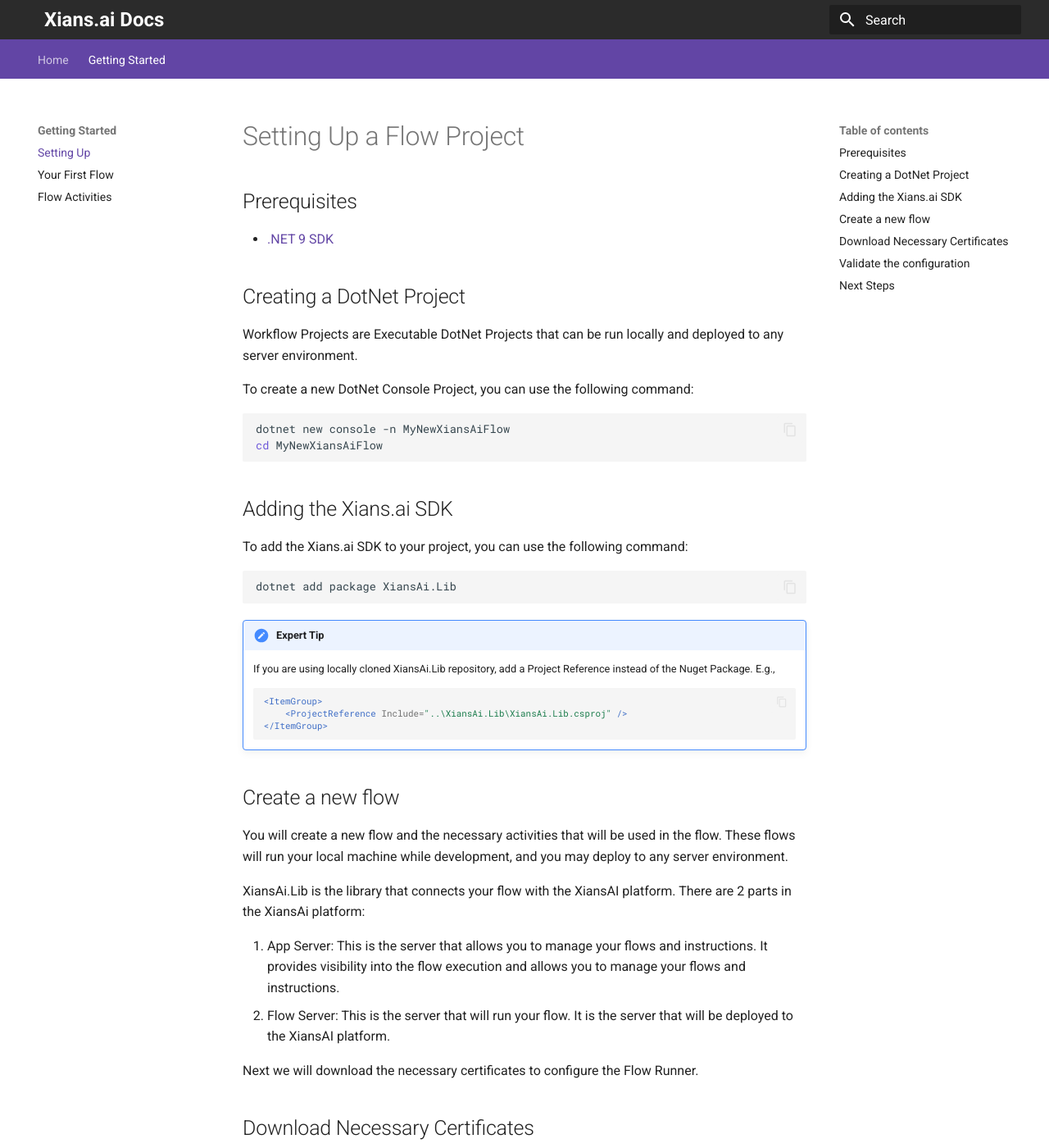
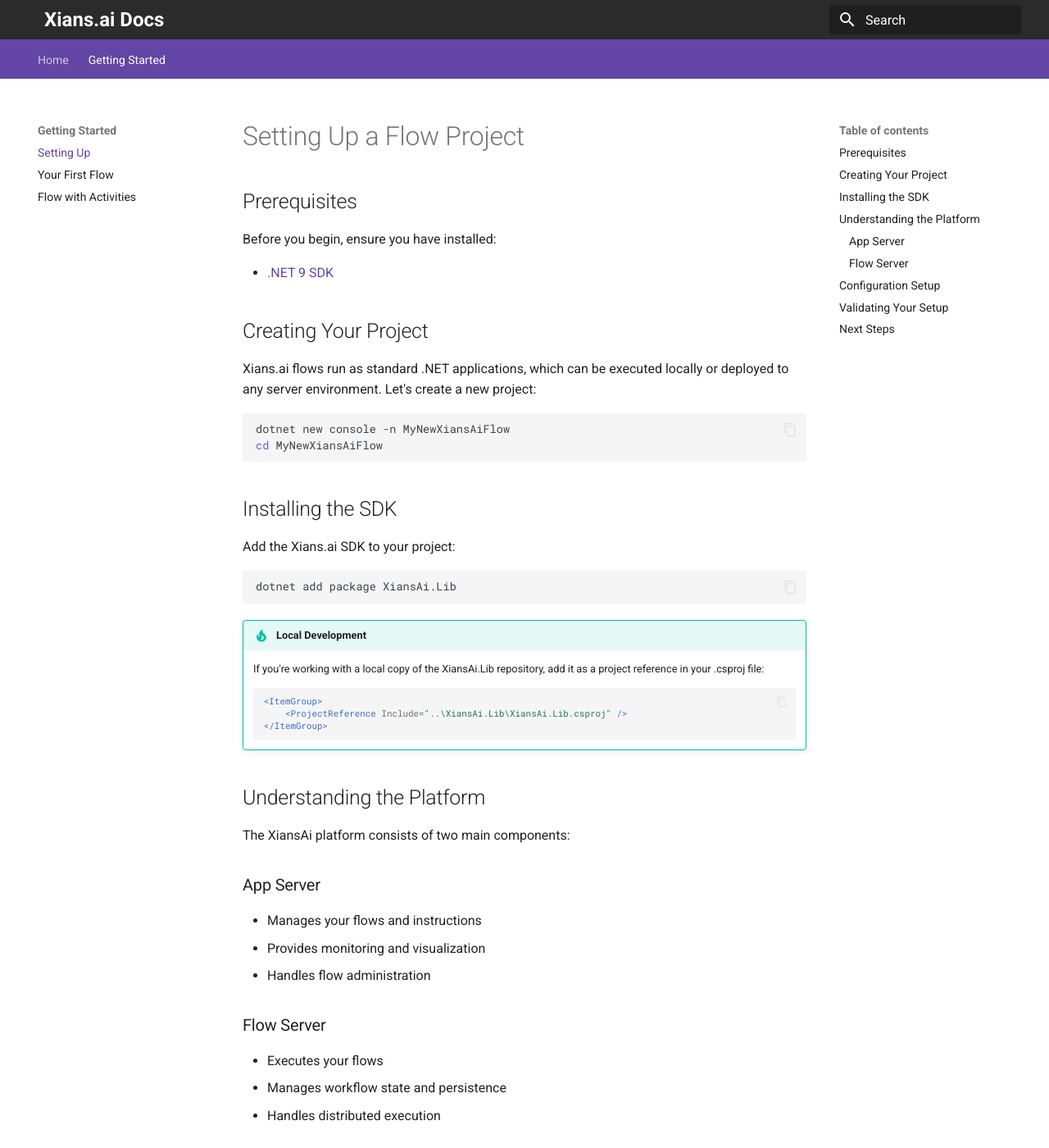
Before and after one commit to XiansAiPlatform/XiansAi.Website, an MkDocs documentation site: the page built from docs/getting-started/1-setting-up.md, in a window 1280 px wide and 1400 px high. Shown: the whole window at 82% size. Built offline with MkDocs 1.6.1 and Material for MkDocs 9.7.7, drawn with Linux system fonts in a browser that asks for light colours; some of the changed text lies outside the part shown.

Commit message:
added sample project

````diff
--- a/docs/getting-started/1-setting-up.md
+++ b/docs/getting-started/1-setting-up.md
@@ -2,51 +2,60 @@
 
 ## Prerequisites
 
+Before you begin, ensure you have installed:
+
 - [.NET 9 SDK](https://dotnet.microsoft.com/en-us/download/dotnet/9.0)
 
-## Creating a DotNet Project
+## Creating Your Project
 
-Workflow Projects are Executable DotNet Projects that can be run locally and deployed to any server environment.
-
-To create a new DotNet Console Project, you can use the following command:
+Xians.ai flows run as standard .NET applications, which can be executed locally or deployed to any server environment. Let's create a new project:
 
 ```bash
 dotnet new console -n MyNewXiansAiFlow
 cd MyNewXiansAiFlow
 ```
 
-## Adding the Xians.ai SDK
+## Installing the SDK
 
-To add the Xians.ai SDK to your project, you can use the following command:
+Add the Xians.ai SDK to your project:
 
 ```bash
 dotnet add package XiansAi.Lib
 ```
 
-!!! note "Expert Tip"
-    If you are using locally cloned XiansAi.Lib repository, add a Project Reference instead of the Nuget Package. E.g.,
+!!! tip "Local Development"
+    If you're working with a local copy of the XiansAi.Lib repository, add it as a project reference in your .csproj file:
     ```xml
     <ItemGroup>
         <ProjectReference Include="..\XiansAi.Lib\XiansAi.Lib.csproj" />
     </ItemGroup>
     ```
 
-## Create a new flow
+## Understanding the Platform
 
-You will create a new flow and the necessary activities that will be used in the flow. These flows will run your local machine while development, and you may deploy to any server environment.
+The XiansAi platform consists of two main components:
 
-XiansAi.Lib is the library that connects your flow with the XiansAI platform. There are 2 parts in the XiansAi platform:
+### App Server
 
-1. App Server: This is the server that allows you to manage your flows and instructions. It provides visibility into the flow execution and allows you to manage your flows and instructions.
-2. Flow Server: This is the server that will run your flow. It is the server that will be deployed to the XiansAI platform.
+- Manages your flows and instructions
+- Provides monitoring and visualization
+- Handles flow administration
 
-Next we will download the necessary certificates to configure the Flow Runner.
+### Flow Server
 
-## Download Necessary Certificates
+- Executes your flows
+- Manages workflow state and persistence
+- Handles distributed execution
 
-To create a new flow, we need a create a `FlowRunnerService` instance and provide it with the 'flow' and 'activity' classes.
+## Configuration Setup
 
-To configure the `FlowRunnerService` with XiansAi platform, add the following code to your `Program.cs`.
+1. Download Certificates
+First, visit the XiansAi portal's Settings section to download your certificates:
+
+![Settings](../images/portal-settings.png)
+
+1. Configure Environment Variables
+Add the following configuration to your Program.cs file to configure the `FlowRunnerService` with XiansAi platform.
 
 `Program.cs >`
 
@@ -61,60 +70,61 @@
 Environment.SetEnvironmentVariable("FLOW_SERVER_CERT_PATH", "<your-flow-server-cert-path>");
 Environment.SetEnvironmentVariable("FLOW_SERVER_PRIVATE_KEY_PATH", "<your-flow-server-private-key-path>");
 
-var flowRunner = new FlowRunnerService(config);
+var flowRunner = new FlowRunnerService();
 
 // Register the flow (see the next section for more details)
 ```
 
-You can find the settings required to run the `FlowRunnerService` on the XiansAi portal's `Settings` section.
-
-![Settings](../images/portal-settings.png)
-
-Use the values from the XiansAI portal to configure the Environment variables. Set the local path to the certificate files you downloaded from the XiansAI portal.
-
-!!! note "Expert Tip"
+!!! tip "Using Environment Files"
+    For better security and maintainability, use a .env file to manage your configuration:
     You can use a package like [DotNetEnv](https://github.com/tonerdo/dotnet-env) to load the environment variables from the `.env` file without hardcoding them in your code.
 
     `.env file >`
-
     ``` .env
     # Platform environment variables
-    FLOW_SERVER_URL=tenant-99x.ozqzb.tmprl.cloud:7233
-    FLOW_SERVER_NAMESPACE=tenant-99x.ozqzb
+    FLOW_SERVER_URL=tenant-xyz.ozqzb.tmprl.cloud:7233
+    FLOW_SERVER_NAMESPACE=tenant-xyz.ozqzb
     FLOW_SERVER_CERT_PATH=./.cert/FlowServerCert-1736928807581.crt
     FLOW_SERVER_PRIVATE_KEY_PATH=./.cert/FlowServerPrivateKey-1736928808385.key
-
     APP_SERVER_URL=https://api.xians.ai
     APP_SERVER_CERT_PATH=./.cert/AppServerCert-1736979268735.pfx
     APP_SERVER_CERT_PWD=test
     ```
-
+    Update your Program.cs:
     `Program.cs >`
-
     ```csharp
+    using XiansAi.Flow;
     using DotNetEnv;
-    ...
+    // Load the environment variables from the .env file
     Env.Load();
+    var flowRunner = new FlowRunnerService();
     ```
 
-## Validate the configuration
+## Validating Your Setup
 
-To validate the configuration, lets temporarily call `TestMe()` method from the `FlowRunnerService` instance.
+Test your configuration:
 
 ```csharp
 ...
 var flowRunner = new FlowRunnerService();
-flowRunner.TestMe(); // temp method to validate the configuration
+await flowRunner.TestMe(); // temp method to validate the configuration
 ```
 
-Now run the following command:
+Run the application:
 
 ```bash
 dotnet run
 ```
 
-If you do not get errors, your configuration is correct. You can now remove the test call to `TestMe()` method in your code.
+If no errors occur, your setup is complete. Remember to remove the `TestMe()` call after validation.
+
+!!! warning "Troubleshooting"
+    Common issues include:
+
+    - Incorrect certificate paths
+    - Missing environment variables
+    - Invalid credentials
 
 ## Next Steps
 
-Now that you have set up your environment, you can proceed to [create your first flow](2-first-flow.md).
+With your environment configured, you're ready to [create your first flow](2-first-flow.md).
--- a/mkdocs.yml
+++ b/mkdocs.yml
@@ -30,7 +30,7 @@
   - Getting Started:
     - Setting Up: getting-started/1-setting-up.md
     - Your First Flow: getting-started/2-first-flow.md
-    - Flow Activities: getting-started/3-activiti-flow.md
+    - Flow with Activities: getting-started/3-activity-flow.md
   # Comment out or remove these sections until you create the corresponding files
   # - API Reference:
   #   - Authentication: api/authentication.md
````
Also changed, not shown: docs/getting-started/2-first-flow.md (+30 -18 lines), docs/getting-started/3-activity-flow.md (renamed from docs/getting-started/3-activiti-flow.md, +3 -8 lines), 5 other files.
